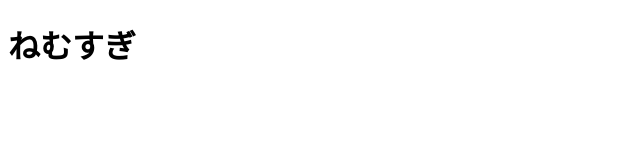
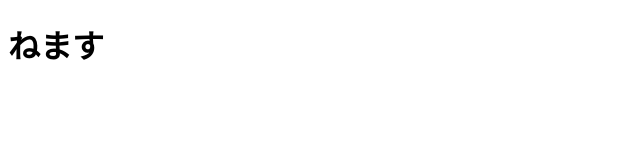
Before and after one commit to ta1you/Git-Folder, a plain HTML site: page index.html in a window 1280 px wide. Shown: the full height of the page, 0-640 px from the left. Drawn offline with Linux system fonts and the light colour scheme.

Commit message:
ねます

```diff
--- a/index.html
+++ b/index.html
@@ -6,6 +6,6 @@
     <title>Document</title>
 </head>
 <body>
-    <h1>ねむすぎ</h1>
+    <h1>ねます</h1>
 </body>
 </html>
```
